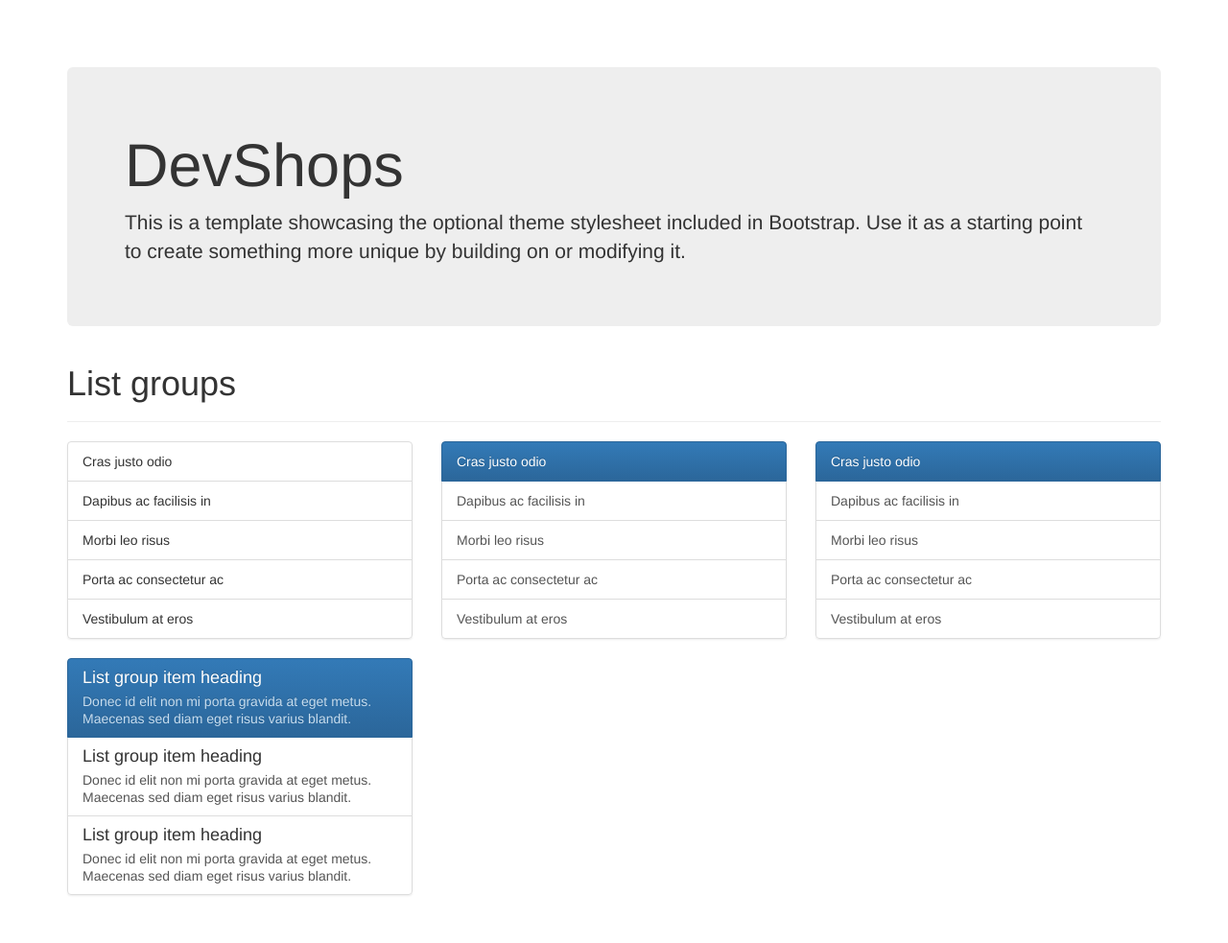
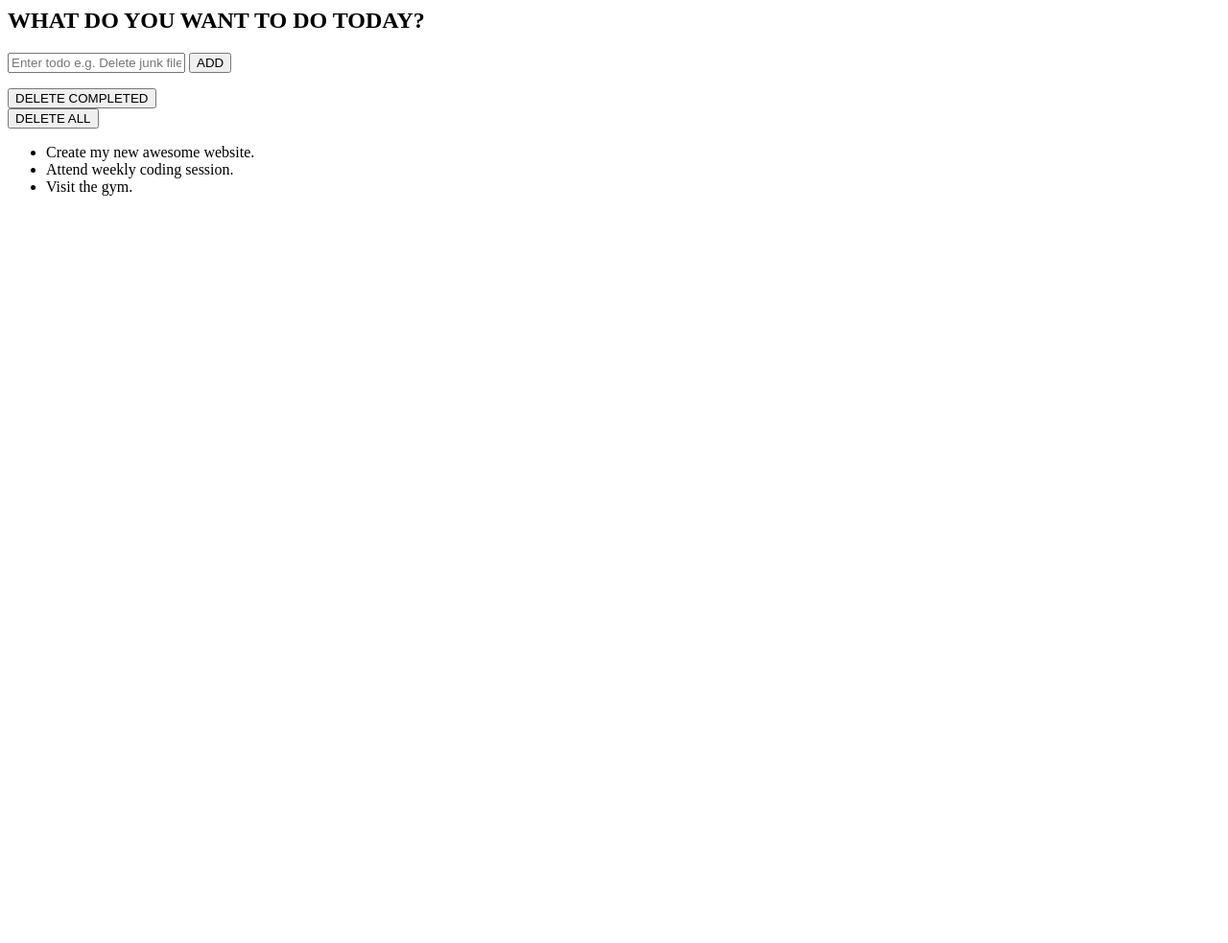
Before and after one commit to liatrio/DevShops, a Django app: page / in a window 1280 px wide. Shown: the whole page at 96% size. After the commit the page ends 204 px from the top, so only its background shows below. Run offline with Django 3.2, Linux system fonts and the light colour scheme; some libraries are stand-ins or nearby versions.

Commit message:
temporary status of website, not final look of app yet

```diff
--- a/devshops/lists/templates/base.html
+++ b/devshops/lists/templates/base.html
@@ -1,4 +1,4 @@
-{% load staticfiles %}
+{% load static %}
 
 <!DOCTYPE html>
 <html lang="en">
@@ -13,16 +13,21 @@
 
     <title>devshops</title>
 
+    <link href="https://fonts.googleapis.com/css?family=Oswald" rel="stylesheet">
+
     <!-- Bootstrap core CSS -->
     <link href="{% static 'css/bootstrap.min.css' %}" rel="stylesheet">
     <!-- Bootstrap theme -->
     <link href="{% static 'css/bootstrap-theme.min.css' %}" rel="stylesheet">
+
+    <link href="{% static 'css/flatly.min.css' %}" rel="stylesheet">
+    <link href="{% static 'styles.css' %}" rel="stylesheet">
+
     <!-- IE10 viewport hack for Surface/desktop Windows 8 bug -->
     <link href="../../assets/css/ie10-viewport-bug-workaround.css" rel="stylesheet">
 
     <!-- Custom styles for this template -->
     <link href="{% static 'css/theme.css' %}" rel="stylesheet">
-    <link rel='stylesheet' href='{% static "css/main.css" %}' />
 
     <!-- Just for debugging purposes. Don't actually copy these 2 lines! -->
     <!--[if lt IE 9]><script src="../../assets/js/ie8-responsive-file-warning.js"></script><![endif]-->
--- a/devshops/lists/templates/home.html
+++ b/devshops/lists/templates/home.html
@@ -1,79 +1,51 @@
-{% extends 'base.html' %}
-
 {% block content %}
 
-  <div class="container theme-showcase" role="main">
+	<body>
+		<div class="container-fluid" id="wrapper">
 
-    <!-- Main jumbotron for a primary marketing message or call to action -->
-    <div class="jumbotron">
-      <h1>DevShops</h1>
-      <p>This is a template showcasing the optional theme stylesheet included in Bootstrap.
-        Use it as a starting point to create something more unique by building on or modifying it.</p>
-    </div>
+			<div class="row">
+				<div class="col-lg-4 col-lg-offset-4" id="content">
+					<h2>WHAT DO YOU WANT TO DO TODAY?</h2>
 
-    <div class="page-header">
-      <h1>List groups</h1>
-    </div>
-    <div class="row">
-      <div class="col-sm-4">
-        <ul class="list-group">
-          <li class="list-group-item">Cras justo odio</li>
-          <li class="list-group-item">Dapibus ac facilisis in</li>
-          <li class="list-group-item">Morbi leo risus</li>
-          <li class="list-group-item">Porta ac consectetur ac</li>
-          <li class="list-group-item">Vestibulum at eros</li>
-        </ul>
-      </div><!-- /.col-sm-4 -->
-      <div class="col-sm-4">
-        <div class="list-group">
-          <a href="#" class="list-group-item active">
-            Cras justo odio
-          </a>
-          <a href="#" class="list-group-item">Dapibus ac facilisis in</a>
-          <a href="#" class="list-group-item">Morbi leo risus</a>
-          <a href="#" class="list-group-item">Porta ac consectetur ac</a>
-          <a href="#" class="list-group-item">Vestibulum at eros</a>
-        </div>
-      </div><!-- /.col-sm-4 -->
-      <div class="col-sm-4">
-        <div class="list-group">
-          <a href="#" class="list-group-item active">
-            Cras justo odio
-          </a>
-          <a href="#" class="list-group-item">Dapibus ac facilisis in</a>
-          <a href="#" class="list-group-item">Morbi leo risus</a>
-          <a href="#" class="list-group-item">Porta ac consectetur ac</a>
-          <a href="#" class="list-group-item">Vestibulum at eros</a>
-        </div>
-      </div><!-- /.col-sm-4 -->
-      <div class="col-sm-4">
-        <div class="list-group">
-          <a href="#" class="list-group-item active">
-            <h4 class="list-group-item-heading">List group item heading</h4>
-            <p class="list-group-item-text">Donec id elit non mi porta gravida at eget metus. Maecenas sed diam eget risus varius blandit.</p>
-          </a>
-          <a href="#" class="list-group-item">
-            <h4 class="list-group-item-heading">List group item heading</h4>
-            <p class="list-group-item-text">Donec id elit non mi porta gravida at eget metus. Maecenas sed diam eget risus varius blandit.</p>
-          </a>
-          <a href="#" class="list-group-item">
-            <h4 class="list-group-item-heading">List group item heading</h4>
-            <p class="list-group-item-text">Donec id elit non mi porta gravida at eget metus. Maecenas sed diam eget risus varius blandit.</p>
-          </a>
-        </div>
-      </div><!-- /.col-sm-4 -->
-    </div>
+					<form action="#" method="POST" role="form">
 
+						<div class="form-group">
+							<div class="input-group">
+							  <input type="text" class="form-control" placeholder="Enter todo e.g. Delete junk files" aria-label="Todo" aria-describedby="add-btn">
+							  <span class="input-group-btn">
+								  <button type="submit" class="btn btn-default" id="add-btn">ADD</button>
+							  </span>
+							</div>
+						</div>
+					</form>
 
-  <!-- Bootstrap core JavaScript
-  ================================================== -->
-  <!-- Placed at the end of the document so the pages load faster -->
-  <script src="https://ajax.googleapis.com/ajax/libs/jquery/1.12.4/jquery.min.js"></script>
-  <script>window.jQuery || document.write('<script src="../../assets/js/vendor/jquery.min.js"><\/script>')</script>
-  <script src="../../dist/js/bootstrap.min.js"></script>
-  <script src="../../assets/js/docs.min.js"></script>
-  <!-- IE10 viewport hack for Surface/desktop Windows 8 bug -->
-  <script src="../../assets/js/ie10-viewport-bug-workaround.js"></script>
-</body>
+					<div class="row t10">
+						<div class="col-lg-12">
+							<div class="btn-toolbar">
+								<div class="btn-group">
+									<button type="button" class="btn btn-warning">
+										<i class="glyphicon glyphicon-trash"></i> DELETE COMPLETED
+									</button>
+								</div>
+								<div class="btn-group">
+									<button type="button" class="btn btn-warning">
+										<i class="glyphicon glyphicon-trash"></i> DELETE ALL
+									</button>
+								</div>
+							</div>
+						</div>
+					</div>
+
+					<ul class="list-group t20">
+						<li class="list-group-item">Create my new awesome website.</li>
+						<li class="list-group-item todo-completed">Attend weekly coding session.</li>
+						<li class="list-group-item">Visit the gym.</li>
+					</ul>
+				</div>
+			</div>
+
+		</div>
+
+	</body>
 
 {% endblock %}
```
Also changed, not shown: devshops/lists/templates/temphome.html (added, +80 -0 lines).
